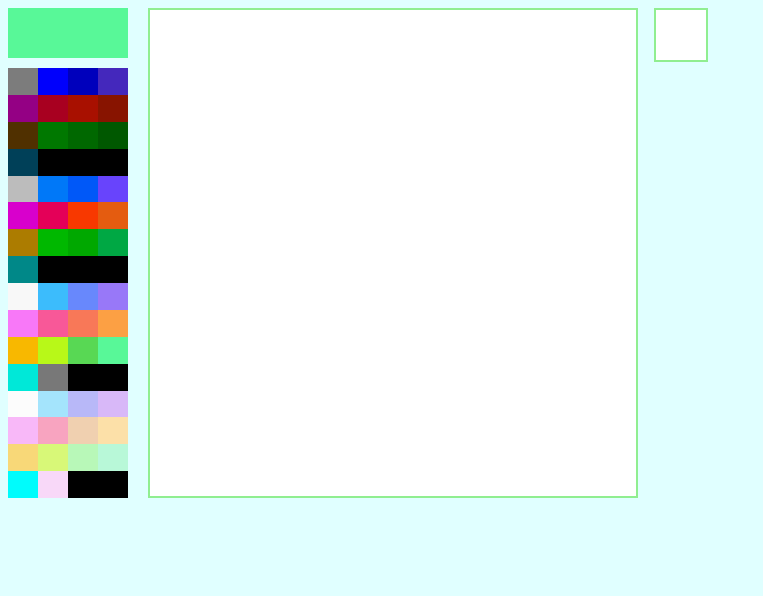
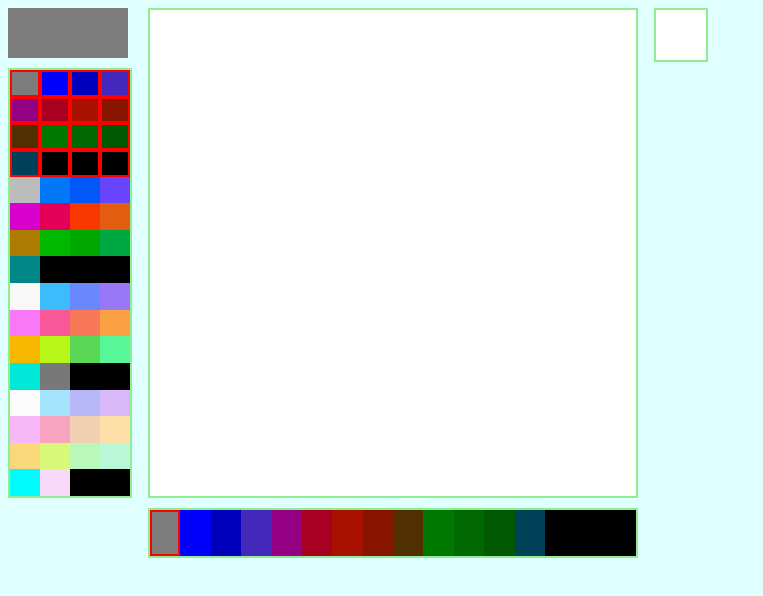
Before and after one commit to saturn597/nesimg, a plain HTML site: page index.html in a window 1280 px wide. Shown: the whole page, without its empty margins (0-763 px from the left). Drawn offline with nearby package versions, Linux system fonts and the light colour scheme.

Commit message:
Make drawing palette-based
NES graphics can't just pull arbitrarily from all available colors. A
template of 16 colors has to be defined and then your image uses colors
in the template. With this update the user picks the template and draws
using those colors.

```diff
--- a/css/style.css
+++ b/css/style.css
@@ -6,43 +6,42 @@ body {
 #app {
     display: grid;
     grid-template-columns: 120px 486px 50px;
-    grid-template-rows: 50px 430px;
+    grid-template-rows: 50px 430px 50px;
     grid-row-gap: 10px;
     grid-column-gap: 20px;
-}
-
-.colorOption {
-    display: flex;
 }
 
 .pixelMatrix {
     background-color: white;
     border: 2px solid lightGreen;
     width: 100%;
-    height: 486px;
-
-    display: inline-grid;
-    grid-column: 2;
-    grid-row: 1 / 2;
-    grid-template-columns: repeat(8, 0.125fr);
-    grid-template-rows: repeat(8, 0.125fr);
-    gap: 4px;
 }
 
-.preview .pixelMatrix {
+.pixelMatrix.drawing {
+    gap: 4px;
+    height: 486px;
+}
+
+.pixelMatrix.preview {
     gap: 0;
-    grid-column: 3;
-    grid-row: 1;
     height: 50px;
     vertical-align: top;
 }
 
-.palette {
+.allColors {
     grid-row: 2;
     display: inline-grid;
-    grid-template-columns: repeat(4, 0.25fr);
-    grid-template-rows: repeat(16, 0.0625fr);
     width: 100%;
+}
+
+.paletteDisplay {
+    display: flex;
+    grid-row: 3;
+    grid-column: 2;
+}
+
+.active {
+    border: 2px solid red;
 }
 
 #colorIndicator {
--- a/js/script.js
+++ b/js/script.js
@@ -1,44 +1,33 @@
 window.addEventListener('load', () => {
-    Vue.component('color-palette', {
-        props: {
-            updateColor: Function,
+    Vue.component('drawing-area', {
+        computed: {
+            pixels: function() {
+                return this.drawing.map(pixel => {
+                    let string;
+                    if (pixel === null) {
+                        string = 'rgba(0,0,0,0)';
+                    } else {
+                        string = this.palette[pixel].string;
+                    }
+                    return { string };
+                });
+            },
         },
-        template: `
-            <div class="palette">
-                <div class="colorOption"
-                    v-for="color in this.$options.palette"
-                    v-bind:style="{ backgroundColor: color.hex }"
-                    v-bind:key="color.id"
-                    v-bind:title="color.hex"
-                    v-on:click="updateColor(color.hex)">
-                </div>
-            </div>
-        `,
-
-        palette: hexColors.map((hex, id) => {
-            return { hex, id };
-        }),
-    });
-
-    Vue.component('drawing-area', {
         data: function() {
             return { erase: false };
         },
         methods: {
             mousedown: function(id) {
-                this.erase = this.pixels[id].color === this.currentColor;
+                this.erase = this.drawing[id] === this.currentIndex;
                 this.update(id);
             },
             update: function(id) {
-                const newColor = this.erase ?
-                    'rgba(0,0,0,0)' :
-                    this.currentColor;
-                const newPixel = {color: newColor, id: id};
-                this.drawingUpdated(newPixel);
+                this.drawingUpdated(id, this.erase ? null : this.currentIndex);
             },
         },
         props: {
-            currentColor: String,
+            currentIndex: Number,
+            drawing: Array,
             drawingUpdated: {
                 default: () => {},
                 type: Function,
@@ -47,36 +36,51 @@ window.addEventListener('load', () => {
                 default: false,
                 type: Boolean,
             },
-            pixels: {
-                default: [],
+            palette: {
                 type: Array,
             },
         },
         template: `
-            <div id="drawing">
-                <pixel-matrix
-                    v-bind:pixelMouseDown="mousedown"
-                    v-bind:pixelMouseOver="isDrawing ? update : () => {}"
-                    v-bind:pixels="pixels">
-                </pixel-matrix>
-            </div>
-        `,
-    });
-
-    Vue.component('drawing-preview', {
-        props: {
-            pixels: Array,
-        },
-        template: `
-            <div class="preview">
-                <pixel-matrix v-bind:pixels="pixels">
-                </pixel-matrix>
-            </div>
+            <pixel-matrix class="drawing"
+                v-bind:rows="8"
+                v-bind:columns="8"
+                v-bind:pixelMouseDown="mousedown"
+                v-bind:pixelMouseOver="isDrawing ? update : () => {}"
+                v-bind:pixels="pixels">
+            </pixel-matrix>
         `,
     });
 
     Vue.component('pixel-matrix', {
+        data: function() {
+            const r = "repeat(" + this.rows + ", " + 1/this.rows + "fr)";
+            const c = "repeat(" + this.columns + ", " + 1/this.columns + "fr)";
+
+            const style = {
+                display: "inline-grid",
+                gridTemplateRows: r,
+                gridTemplateColumns: c,
+            };
+
+            return { style };
+        },
         props: {
+            active: {
+                default: () => [],
+                type: Array,
+            },
+            columns: {
+                default: 1,
+                type: Number,
+            },
+            rows: {
+                default: 1,
+                type: Number,
+            },
+            palette: {
+                default: null,
+                type: Array,
+            },
             pixelMouseDown: {
                 default: () => {},
                 type: Function,
@@ -88,13 +92,14 @@ window.addEventListener('load', () => {
             pixels: Array,
         },
         template: `
-            <div class="pixelMatrix">
+            <div class="pixelMatrix" v-bind:style="style">
                 <div class="pixel"
-                    v-for="pixel in pixels"
-                    v-bind:style="{ backgroundColor: pixel.color }"
-                    v-bind:key="pixel.id"
-                    v-on:mousedown.prevent="pixelMouseDown(pixel.id)"
-                    v-on:mouseover.prevent="pixelMouseOver(pixel.id)">
+                    v-for="(pixel, index) in pixels"
+                    v-bind:class="{ active: active.includes(pixel) }"
+                    v-bind:style="{ backgroundColor: pixel.string }"
+                    v-bind:key="index"
+                    v-on:mousedown.prevent="pixelMouseDown(index)"
+                    v-on:mouseover.prevent="pixelMouseOver(index)">
                 </div>
             </div>
         `,
@@ -107,33 +112,68 @@ window.addEventListener('load', () => {
                 pixels.push({color: 'rgba(0,0,0,0)', id: i});
             }
 
+            const allColors = hexColors.map((hex, id) => {
+                return { string: hex, id };
+            });
+
+            const currentIndex = 0;
+            const currentPalette = allColors.slice(0, 16);
+
+            const drawing = Array(64).fill(null);
+
             return {
-                currentColor: "#58F898",
+                allColors,
+                currentColor: currentPalette[0],
+                drawing,
                 mousebuttons: false,
+                currentIndex,
+                currentPalette,
                 pixels
             };
         },
         el: "#app",
         methods: {
-            updateColor: function(color) {
-                this.currentColor = color;
+            updatePalette: function(index) {
+                const newColor = this.allColors[index];
+                if (!this.currentPalette.includes(newColor)) {
+                    Vue.set(this.currentPalette, this.currentIndex, newColor);
+                }
             },
-            updatePixels: function(newPixel) {
-                Vue.set(this.pixels, newPixel.id, newPixel);
+            updatePixel: function(id, newColor) {
+                Vue.set(this.drawing, id, newColor);
+            },
+            updateSelection: function(index) {
+                this.currentIndex = index;
             },
         },
         template: `
             <div id='app'>
-                <div id="colorIndicator" v-bind:style="{ backgroundColor: currentColor }"></div>
-                <color-palette v-bind:updateColor="updateColor"></color-palette>
+                <div id="colorIndicator" v-bind:style="{ backgroundColor: currentColor.string}"></div>
+                <pixel-matrix class="allColors"
+                    v-bind:active="currentPalette"
+                    v-bind:columns="4"
+                    v-bind:rows="16"
+                    v-bind:pixelMouseDown="updatePalette"
+                    v-bind:pixels="allColors">
+                </pixel-matrix>
                 <drawing-area
-                    v-bind:currentColor="currentColor"
-                    v-bind:pixels="pixels"
+                    v-bind:currentIndex="currentIndex"
+                    v-bind:drawing="drawing"
                     v-bind:isDrawing="mousebuttons"
-                    v-bind:drawingUpdated="updatePixels">
+                    v-bind:drawingUpdated="updatePixel"
+                    v-bind:palette="currentPalette">
                 </drawing-area>
-                <drawing-preview v-bind:pixels="pixels">
-                </drawing-preview>
+                <drawing-area class="preview"
+                    v-bind:drawing="drawing"
+                    v-bind:palette="currentPalette">
+                </drawing-area>
+                <pixel-matrix class="paletteDisplay"
+                    v-bind:active="[currentPalette[currentIndex]]"
+                    v-bind:columns="16"
+                    v-bind:rows="1"
+                    v-bind:pixels="currentPalette"
+                    v-bind:pixelMouseDown="updateSelection">
+                </pixel-matrix>
             </div>
         `,
     });
```
